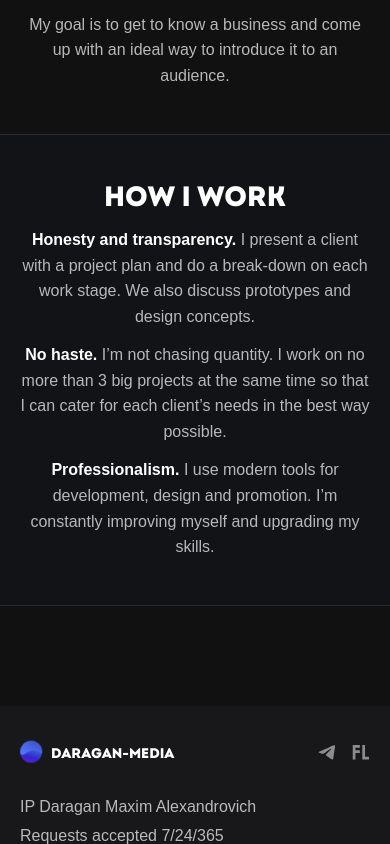
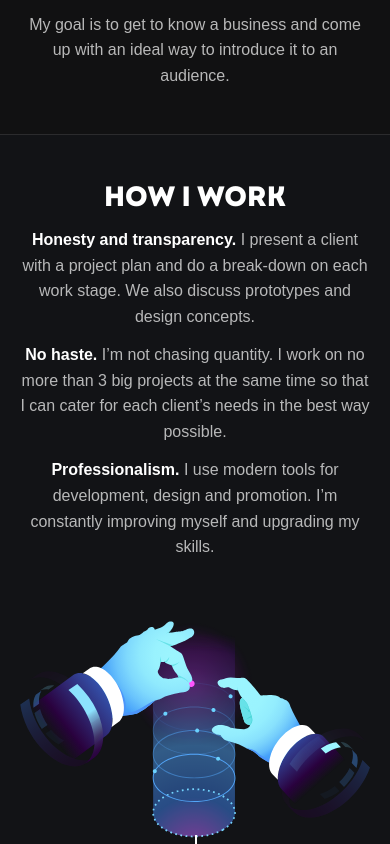
Before and after one commit to Hillel1408/daragan-media, a React (Create React App) app: page / in a window 390 px wide. Shown: the part 6360-7204 px from the top of the page. Built offline with nearby package versions, Linux system fonts and the light colour scheme.

Commit message:
about me

```diff
--- a/src/components/AboutMe/AboutMe.tsx
+++ b/src/components/AboutMe/AboutMe.tsx
@@ -1,7 +1,10 @@
 import { useTranslation } from "react-i18next";
 import { Observer } from "components";
+import { useMatchMedia } from "hooks";
 
 export default function AboutMe() {
+    const { isMobile, isTablet, isDesktop } = useMatchMedia();
+
     const { t } = useTranslation();
 
     return (
@@ -22,7 +25,7 @@ export default function AboutMe() {
             <div
                 className="bg-about-me border border-[#2b2b2d] border-l-0 border-r-0 mt-[100px] pt-[55px] pb-[38px] bg-[rgba(35,38,57,0.1)] before:content-['']
                 before:block before:h-[100px] before:w-[100%] before:border-[2px] before:border-white before:rounded-bl-[24px] relative before:border-r-0
-                before:border-t-0 before:absolute before:-bottom-[42.3px] before:left-[calc(100vw/2-364px)] md:mt-[45px] md:py-[45px] md:before:hidden"
+                before:border-t-0 before:absolute before:-bottom-[42.3px] before:left-[calc(100vw/2-364px)] md:mt-[45px] md:py-[45px] md:before:left-[calc(100vw/2)] md:before:-bottom-[52px]"
             >
                 <div className="container">
                     <div className="max-w-[545px] ml-auto md:ml-0 md:max-w-none md:text-center">
@@ -47,6 +50,7 @@ export default function AboutMe() {
                             </Observer>
                         </ul>
                     </div>
+                    {!isDesktop && <img src="images/bg-4.svg" alt="" className="max-w-[549px] mt-[37px] w-full mx-auto" />}
                 </div>
             </div>
         </div>
--- a/src/components/Diplomas/Diplomas.tsx
+++ b/src/components/Diplomas/Diplomas.tsx
@@ -79,7 +79,7 @@ export default function Diplomas() {
                         }}
                     >
                         {sert.map((item, index) => (
-                            <SwiperSlide>
+                            <SwiperSlide key={index}>
                                 <div key={index} className={classNames("h-full relative")}>
                                     <img src={`images/${item.url}`} alt="" className="object-cover w-full h-full" />
                                     <div className="absolute top-0 bottom-0 left-0 right-0 bg-[rgba(0,0,0,0.4)]"></div>
```
